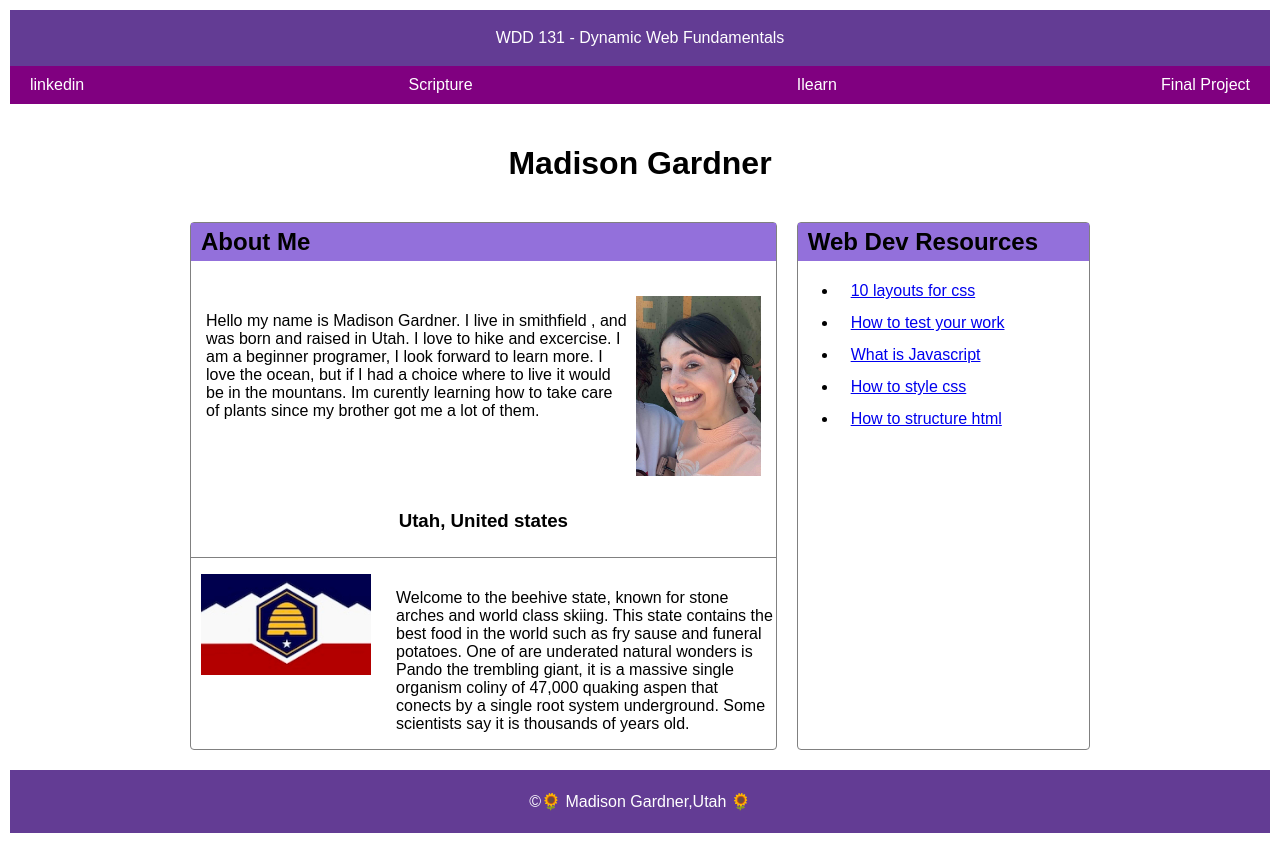
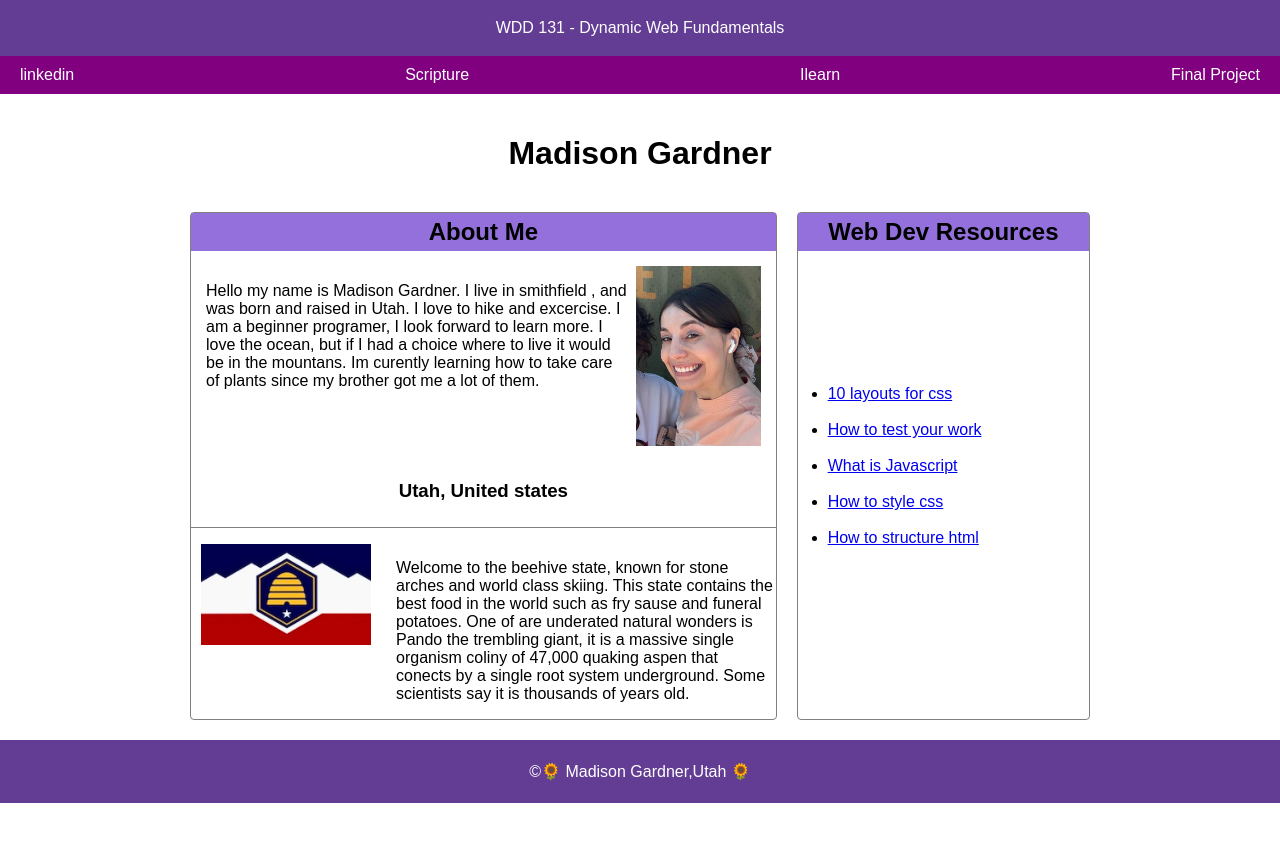
Before and after one commit to madsterjg2000/wdd131, a plain HTML site: page week1/index.html in a window 1280 px wide. After the commit the page ends 803 px from the top, so only its background shows below. Drawn offline with Linux system fonts and the light colour scheme.

Commit message:
list is where it needs

```diff
--- a/week1/styles/base.css
+++ b/week1/styles/base.css
@@ -1,7 +1,7 @@
 body{
     font-family: Arial, Helvetica, sans-serif;
     margin: 0;
-    padding: 10px;
+    padding: 0;
 }
 
 header span {
@@ -10,6 +10,8 @@ header span {
     color: white;
     padding: 19px;
     text-align: center;
+    width: 100%;
+    box-sizing: border-box;
 }
 
 header nav {
@@ -17,6 +19,7 @@ header nav {
     display: flex;
     align-items: center;
     justify-content: center;
+    width: 100%;
 
 }
 
@@ -70,8 +73,10 @@ main h1 {
 
 main h2{
     background-color: mediumpurple;
-    padding: 5px 10px;
+    padding: 5px;
     margin-top: 0;
+    margin-bottom: 0;
+    text-align: center;
 }
 
 .card{
@@ -79,12 +84,17 @@ main h2{
     border-radius: 4px;
     border: 1px solid gray;
 
+}
 
+.card ul {
+    padding-left: 30px;
+    margin: px;
+    margin-top: 130px;
 }
 .card li {
 
-    padding:  1px 13px 1px ;
-    margin-bottom: 12px;
+    padding:  4px 0 ;
+    margin-bottom: 10px;
 }
 .card h3 {
     text-align: center;
```
